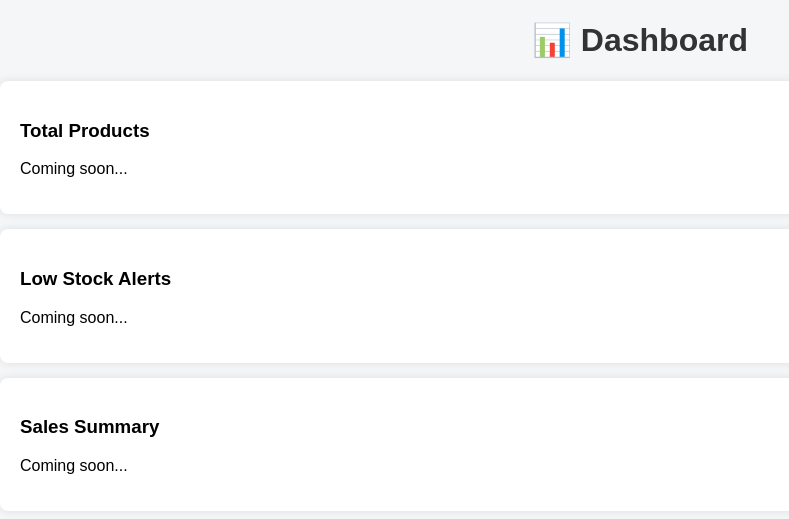
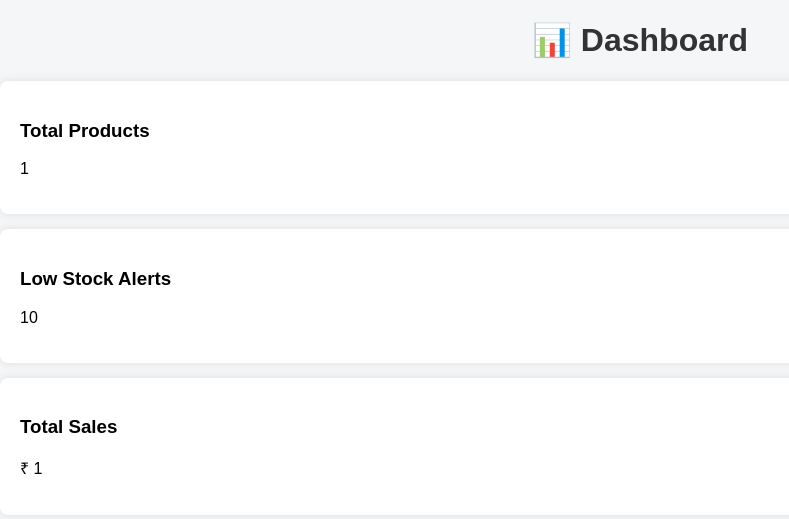
Before and after one commit to HetDedhia21/Inventicks, a Flask app: template templates/dashboard.html in a window 1280 px wide. Shown: the part 58-577 px from the top of the page, without its empty margins (0-789 px from the left). Run offline with Flask 3, Linux system fonts and the light colour scheme; the template is opened without the code that fills it: most values are stand-ins (such as "Sample title", 1, 10 or a date in 2020).

Commit message:
Dashboard Upgraded

```diff
--- a/app.py
+++ b/app.py
@@ -83,10 +83,6 @@ def edit_product(id):
 
     return render_template('edit_product.html', product=product)
 
-@app.route('/dashboard')
-def dashboard():
-    return render_template('dashboard.html')
-
 @app.route('/sales', methods=['GET', 'POST'])
 def sales():
     conn = sqlite3.connect('database.db')
@@ -147,5 +143,31 @@ def sales_history():
 
     return render_template('sales_history.html', sales=sales)
 
+@app.route('/dashboard')
+def dashboard():
+    conn = sqlite3.connect('database.db')
+    cursor = conn.cursor()
+
+    # Total products
+    cursor.execute("SELECT COUNT(*) FROM products")
+    total_products = cursor.fetchone()[0]
+
+    # Low stock (example: quantity < 5)
+    cursor.execute("SELECT COUNT(*) FROM products WHERE quantity < 5")
+    low_stock = cursor.fetchone()[0]
+
+    # Total sales revenue
+    cursor.execute("SELECT SUM(total_price) FROM sales")
+    total_sales = cursor.fetchone()[0]
+
+    conn.close()
+
+    return render_template(
+        'dashboard.html',
+        total_products=total_products,
+        low_stock=low_stock,
+        total_sales=total_sales or 0
+    )
+
 if __name__ == '__main__':
     app.run(debug=True)
--- a/templates/dashboard.html
+++ b/templates/dashboard.html
@@ -22,17 +22,17 @@
 
 <div class="card">
     <h3>Total Products</h3>
-    <p>Coming soon...</p>
+    <p>{{ total_products }}</p>
 </div>
 
 <div class="card">
     <h3>Low Stock Alerts</h3>
-    <p>Coming soon...</p>
+    <p>{{ low_stock }}</p>
 </div>
 
 <div class="card">
-    <h3>Sales Summary</h3>
-    <p>Coming soon...</p>
+    <h3>Total Sales</h3>
+    <p>₹ {{ total_sales }}</p>
 </div>
 
 </body>
```
